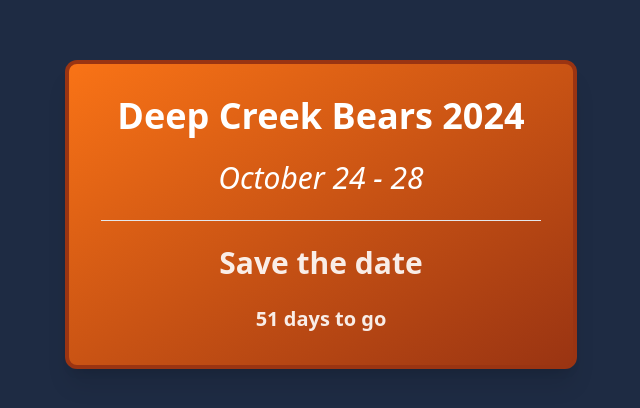
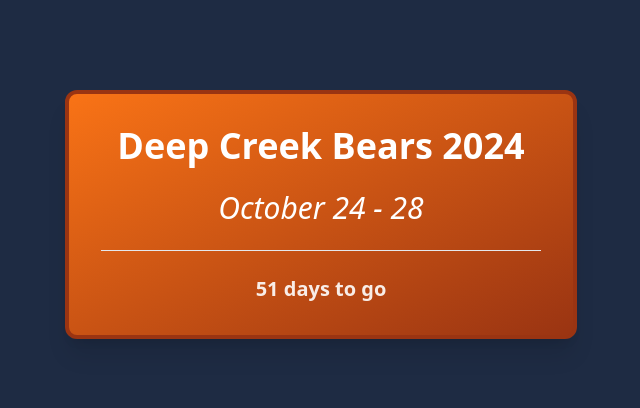
Before and after one commit to retzloff/deep-creek-disco, a SvelteKit app: page / in a window 1280 px wide. Shown: the part 186-594 px from the top of the page, without its empty margins (319-959 px from the left). Built offline with nearby package versions, Linux system fonts and the light colour scheme.

Commit message:
Removed text

```diff
--- a/src/routes/(main)/+page.svelte
+++ b/src/routes/(main)/+page.svelte
@@ -9,7 +9,6 @@
 		<h1 class="text-xl font-semibold sm:text-4xl">Deep Creek Bears 2024</h1>
 		<h2 class="text-xl italic sm:text-3xl">October 24 - 28</h2>
 		<hr />
-		<p class="text-xl font-semibold text-white/90 sm:text-3xl">Save the date</p>
 		<CountdownTimer />
 	</div>
 </div>
```
